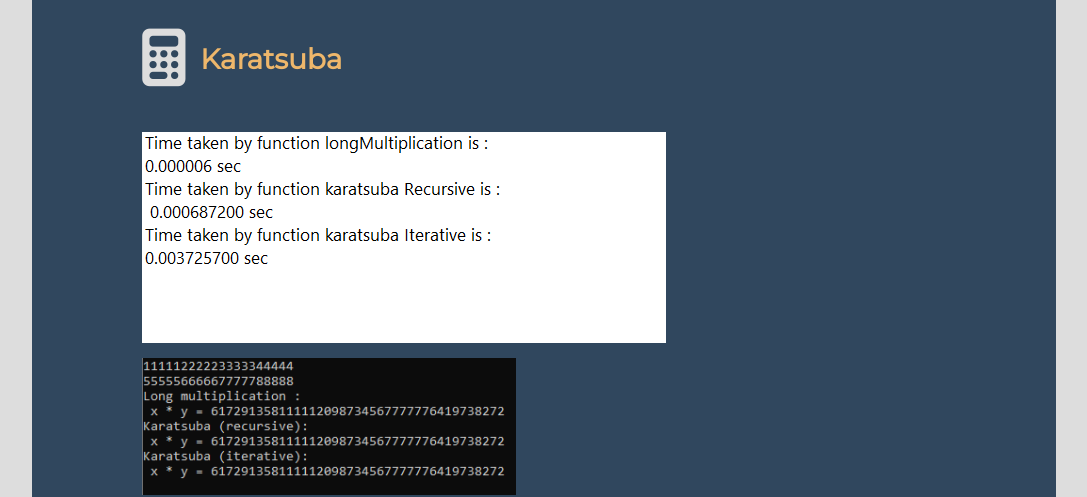
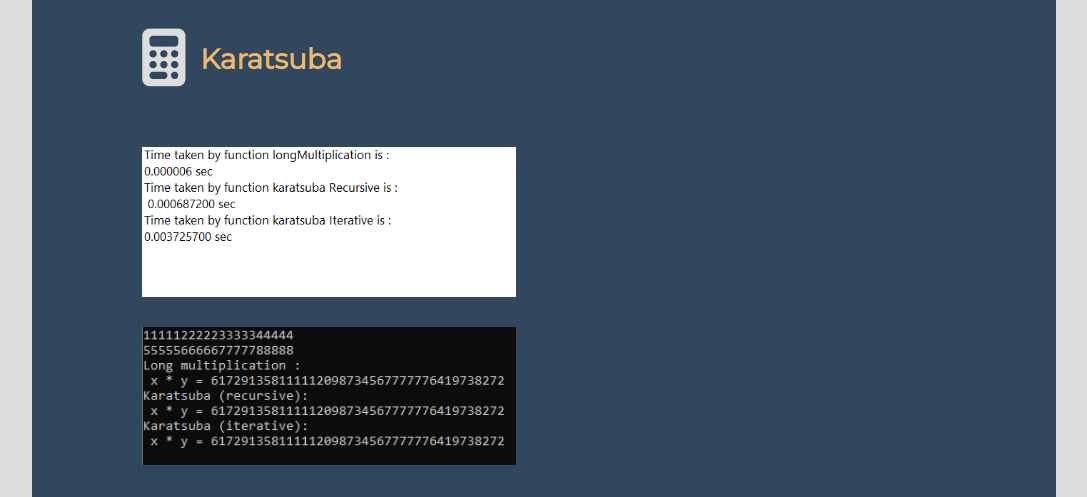
Before and after one commit to eyalbab/Portfolio, a plain HTML site: page Projects.html in a window 1280 px wide. Shown: the part 1063-1560 px from the top of the page, without its empty margins (96-1183 px from the left). Drawn offline with nearby package versions, Linux system fonts and the light colour scheme.

Commit message:
image fix

```diff
--- a/Projects.html
+++ b/Projects.html
@@ -75,7 +75,7 @@
           <i class="projectIcon fas fa-calculator fa-3x"></i>
           <h3 class="projectHeader">Karatsuba</h3>
           <div class="project-row">
-            <img class="karatsubaIצע" src="images\Karatsuba2.PNG" alt="karatsuba-gif">
+            <img class="karatsubaImg" src="images\Karatsuba2.PNG" alt="karatsuba-gif">
             <img class="karatsubaImg"src="images\Karatsuba1.PNG" alt="karatsuba-img">
           </div>
           <a href="https://www.github.com/eyalbab/Karatsuba" class="repository btn btn-primary" role="button"><i class="fab fa-github-square"></i> Repository</a>
```
